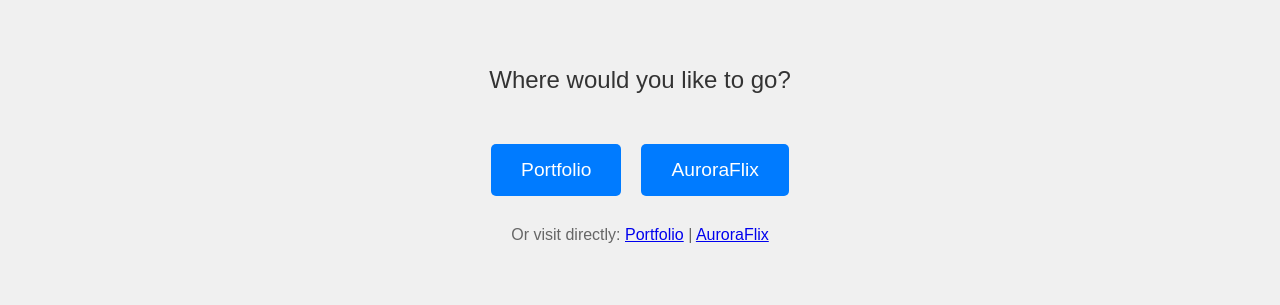
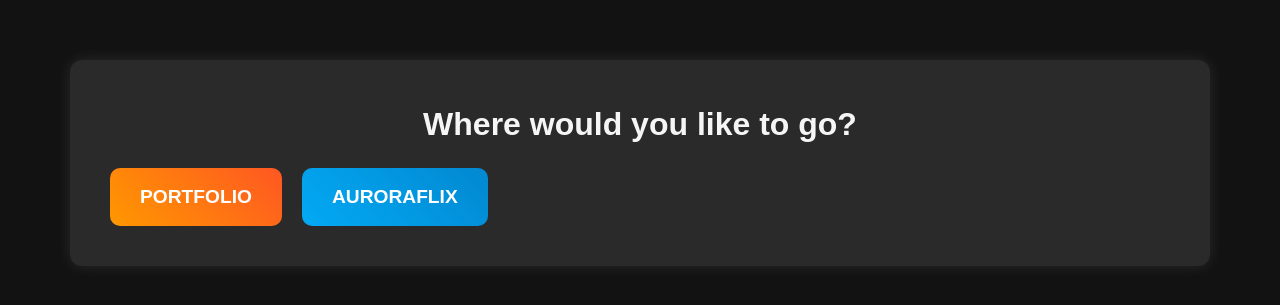
Before and after one commit to Niosjai/url, a plain HTML site: page index.html in a window 1280 px wide. Shown: the part 237-542 px from the top of the page. Drawn offline with nearby package versions, Linux system fonts and the light colour scheme.

Commit message:
Add files via upload

```diff
--- a/index.html
+++ b/index.html
@@ -1,17 +1,28 @@
-<!DOCTYPE html>
-<html>
+<!DOCTYPE html><html lang="en">
 <head>
+    <meta charset="UTF-8">
+    <meta name="viewport" content="width=device-width, initial-scale=1.0">
     <title>Choose Your Destination</title>
+    <link rel="stylesheet" href="https://cdnjs.cloudflare.com/ajax/libs/bootstrap/5.3.0/css/bootstrap.min.css">
+    <script src="https://cdnjs.cloudflare.com/ajax/libs/bootstrap/5.3.0/js/bootstrap.bundle.min.js"></script>
     <style>
         body {
-            font-family: Arial, sans-serif;
             display: flex;
             flex-direction: column;
             align-items: center;
             justify-content: center;
             height: 100vh;
-            margin: 0;
-            background-color: #f0f0f0;
+            background: #121212;
+            color: #f5f5f5;
+            text-align: center;
+            font-family: 'Poppins', sans-serif;
+            transition: all 0.3s ease-in-out;
+        }
+        .container {
+            background: rgba(255, 255, 255, 0.1);
+            padding: 40px;
+            border-radius: 12px;
+            box-shadow: 0 0 15px rgba(255, 255, 255, 0.1);
         }
         .button-container {
             display: flex;
@@ -21,58 +32,57 @@
         .redirect-button {
             padding: 15px 30px;
             font-size: 1.2em;
-            background-color: #007bff;
-            color: white;
             border: none;
-            border-radius: 5px;
-            cursor: pointer;
-            transition: background-color 0.3s;
+            border-radius: 10px;
+            transition: all 0.3s ease-in-out;
+            font-weight: bold;
+            text-transform: uppercase;
         }
         .redirect-button:hover {
-            background-color: #0056b3;
+            transform: scale(1.1);
+            box-shadow: 0 0 10px rgba(255, 255, 255, 0.3);
+        }
+        .portfolio-btn {
+            background: linear-gradient(45deg, #ff9800, #ff5722);
+            color: white;
+        }
+        .portfolio-btn:hover {
+            background: linear-gradient(45deg, #e68900, #e64a19);
+        }
+        .auroraflix-btn {
+            background: linear-gradient(45deg, #03a9f4, #0288d1);
+            color: white;
+        }
+        .auroraflix-btn:hover {
+            background: linear-gradient(45deg, #0288d1, #0277bd);
         }
         .message {
-            margin-bottom: 30px;
-            font-size: 1.5em;
-            color: #333;
+            font-size: 2em;
+            font-weight: bold;
+            margin-bottom: 20px;
         }
     </style>
     <script>
-        // Handle path-based redirects
-        const currentPath = window.location.pathname;
-
-        if (currentPath === '/portfolio') {
-            window.location.replace("https://jaiiiiiiiportfolio.vercel.app/");
-        } else if (currentPath === '/auroraflix') {
-            window.location.replace("https://auroraflix.onrender.com/");
-        }
-
-        // Handle button clicks
+        document.addEventListener("DOMContentLoaded", function () {
+            const path = window.location.pathname;
+            if (path === '/portfolio') {
+                window.location.replace("https://jaiiiiiiiportfolio.vercel.app/");
+            } else if (path === '/auroraflix') {
+                window.location.replace("https://auroraflix.onrender.com/");
+            }
+        });
         function redirectTo(url) {
-            window.location.replace(url);
+            window.location.href = url;
         }
     </script>
 </head>
 <body>
-    <div class="message">Where would you like to go?</div>
-    <div class="button-container">
-        <button
-            class="redirect-button"
-            onclick="redirectTo('https://jaiiiiiiiportfolio.vercel.app/')"
-        >
-            Portfolio
-        </button>
-        <button
-            class="redirect-button"
-            onclick="redirectTo('https://auroraflix.onrender.com/')"
-        >
-            AuroraFlix
-        </button>
+    <div class="container">
+        <div class="message">Where would you like to go?</div>
+        <div class="button-container">
+            <button class="btn redirect-button portfolio-btn" onclick="redirectTo('https://jaiiiiiiiportfolio.vercel.app/')">Portfolio</button>
+            <button class="btn redirect-button auroraflix-btn" onclick="redirectTo('https://auroraflix.onrender.com/')">AuroraFlix</button>
+        </div>
     </div>
-    <p style="margin-top: 30px; color: #666;">
-        Or visit directly:
-        <a href="https://jaiiiiiiiportfolio.vercel.app/">Portfolio</a> |
-        <a href="https://auroraflix.onrender.com/">AuroraFlix</a>
-    </p>
 </body>
 </html>
```
Also changed, not shown: auroraflix.html (added, +9 -0 lines), portfolio.html (added, +9 -0 lines).
